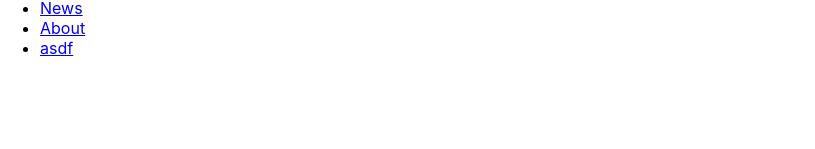
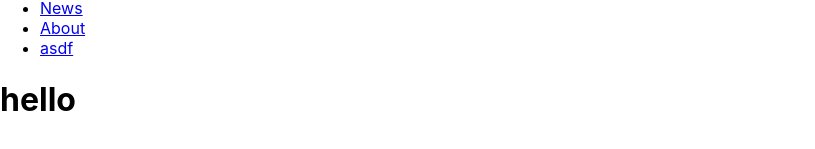
Before and after one commit to evan-loe/bpmingle, a React (Create React App) app: page / in a window 1280 px wide. Shown: the part 447-596 px from the top of the page, without its empty margins (0-815 px from the left). Built offline with nearby package versions, Linux system fonts and the light colour scheme.

Commit message:
justin was here should appear in app

```diff
--- a/src/App.js
+++ b/src/App.js
@@ -16,7 +16,9 @@ function App() {
         <Main></Main>
       </div>
       <div className="chatBox">
-        <chatBox />
+        {
+          chatBox()
+        }
       </div>
     </div>
   );
--- a/src/chatBox/chatBox.js
+++ b/src/chatBox/chatBox.js
@@ -1,5 +1,6 @@
 //chat box
-const chatBox = ()=>{
+import React from 'react'
+function chatBox(){
     return (
         <header>
             <h1>
```
